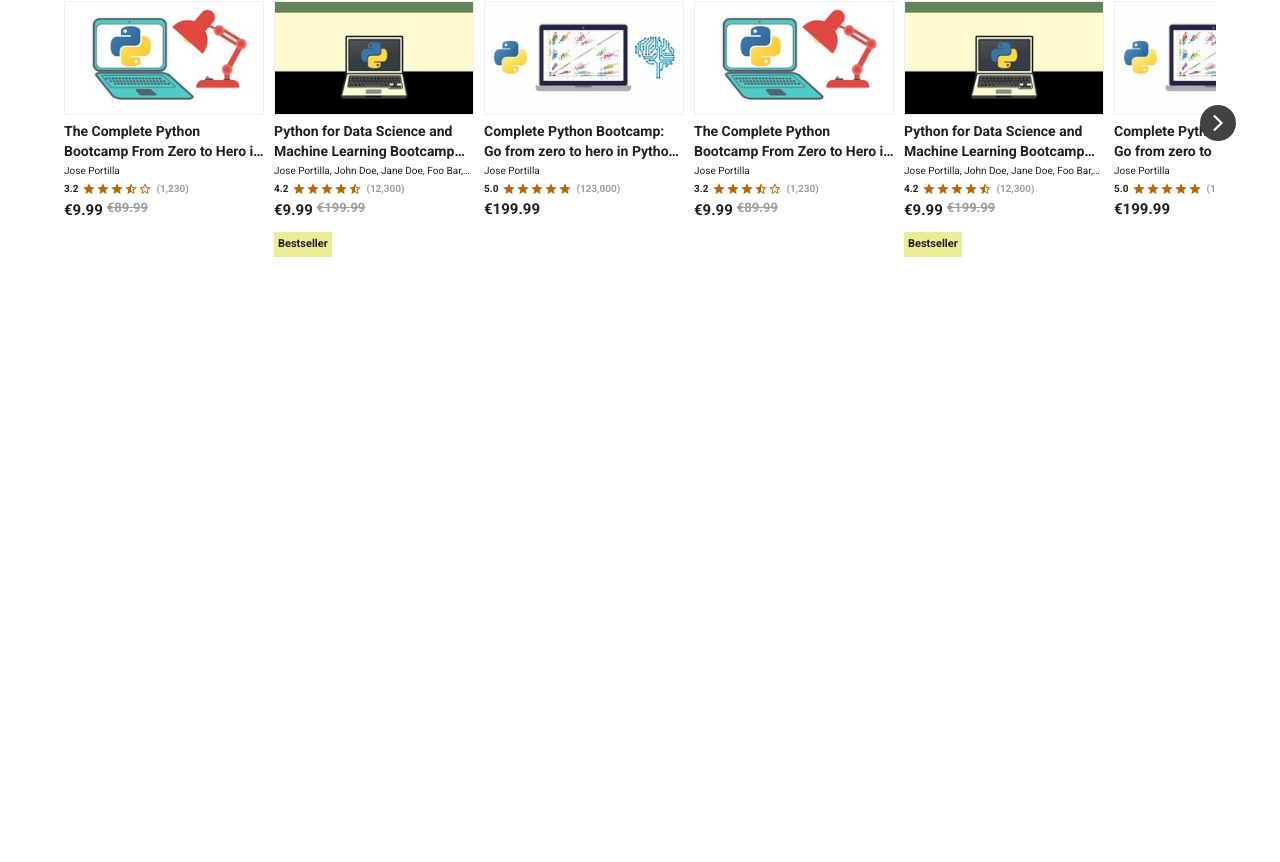
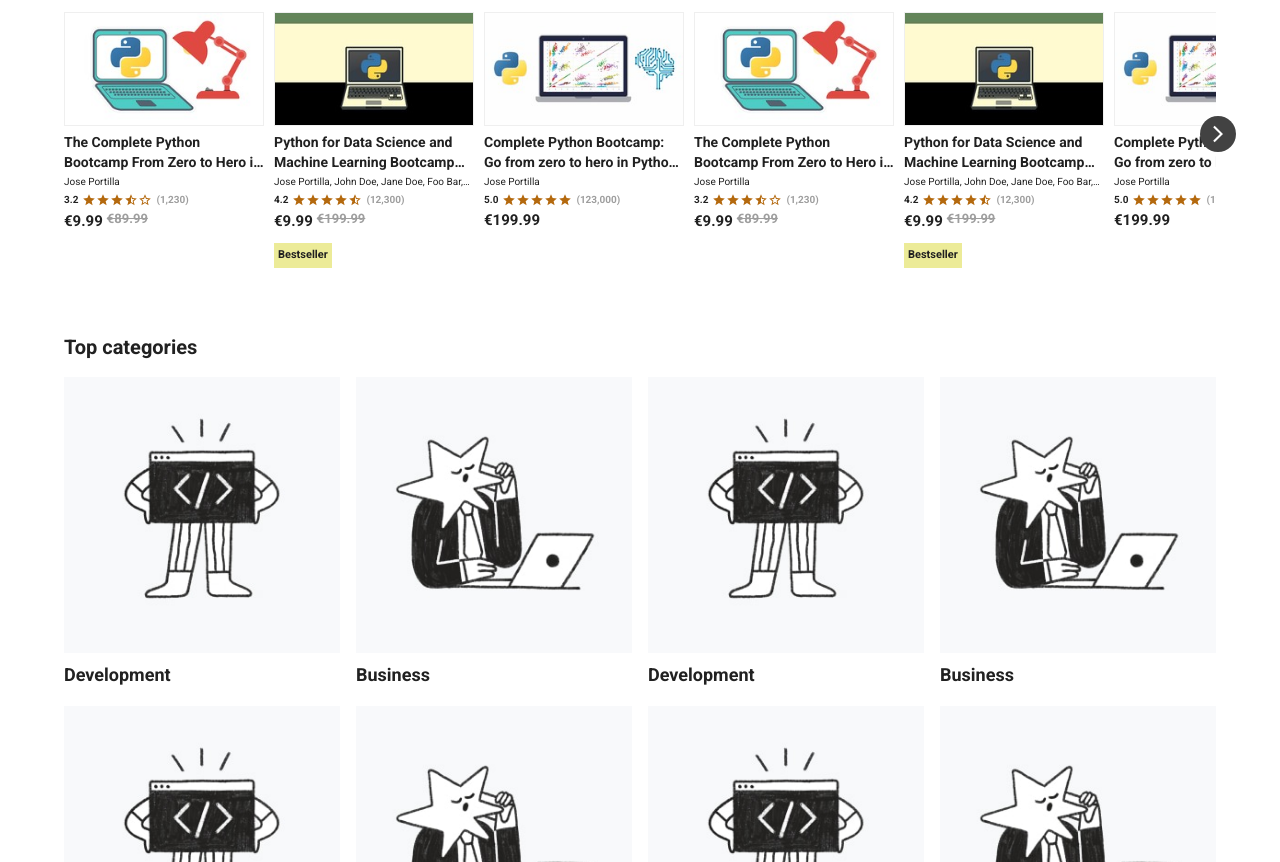
Before and after one commit to tuheli/video-course-platform, a React (Vite) app: page / in a window 1280 px wide. Shown: the part 1938-2800 px from the top of the page. Before the commit the page ends 2229 px from the top, so only its background shows below. Built offline with nearby package versions, Linux system fonts and the light colour scheme.

Commit message:
Added top categories section to landing page
- Also min height to broad courses section to prevent visual flickering

```diff
--- a/src/components/landing-page/LandingPage.tsx
+++ b/src/components/landing-page/LandingPage.tsx
@@ -5,6 +5,7 @@ import { TrustedByCompaniesLogos } from '../trusted-by-companies-logos/TrustedBy
 import { BroadCoursesSelection } from '../broad-courses-selection/BroadCoursesSelection';
 import { LearnerPositiveReviews } from '../learner-positive-reviews/LearnerPositiveReviews';
 import { LearnersAreViewingSlider } from '../learners-are-viewing-slider/LearnersAreViewingSlider';
+import { TopCategories } from '../top-categories/TopCategories';
 
 const LandingPage = () => {
   return (
@@ -21,6 +22,7 @@ const LandingPage = () => {
       <Box
         sx={{
           py: 4,
+          minHeight: 690,
         }}
       >
         <BroadCoursesSelection />
@@ -40,6 +42,13 @@ const LandingPage = () => {
       >
         <LearnersAreViewingSlider />
       </Box>
+      <Box
+        sx={{
+          py: 4,
+        }}
+      >
+        <TopCategories />
+      </Box>
     </>
   );
 };
```
